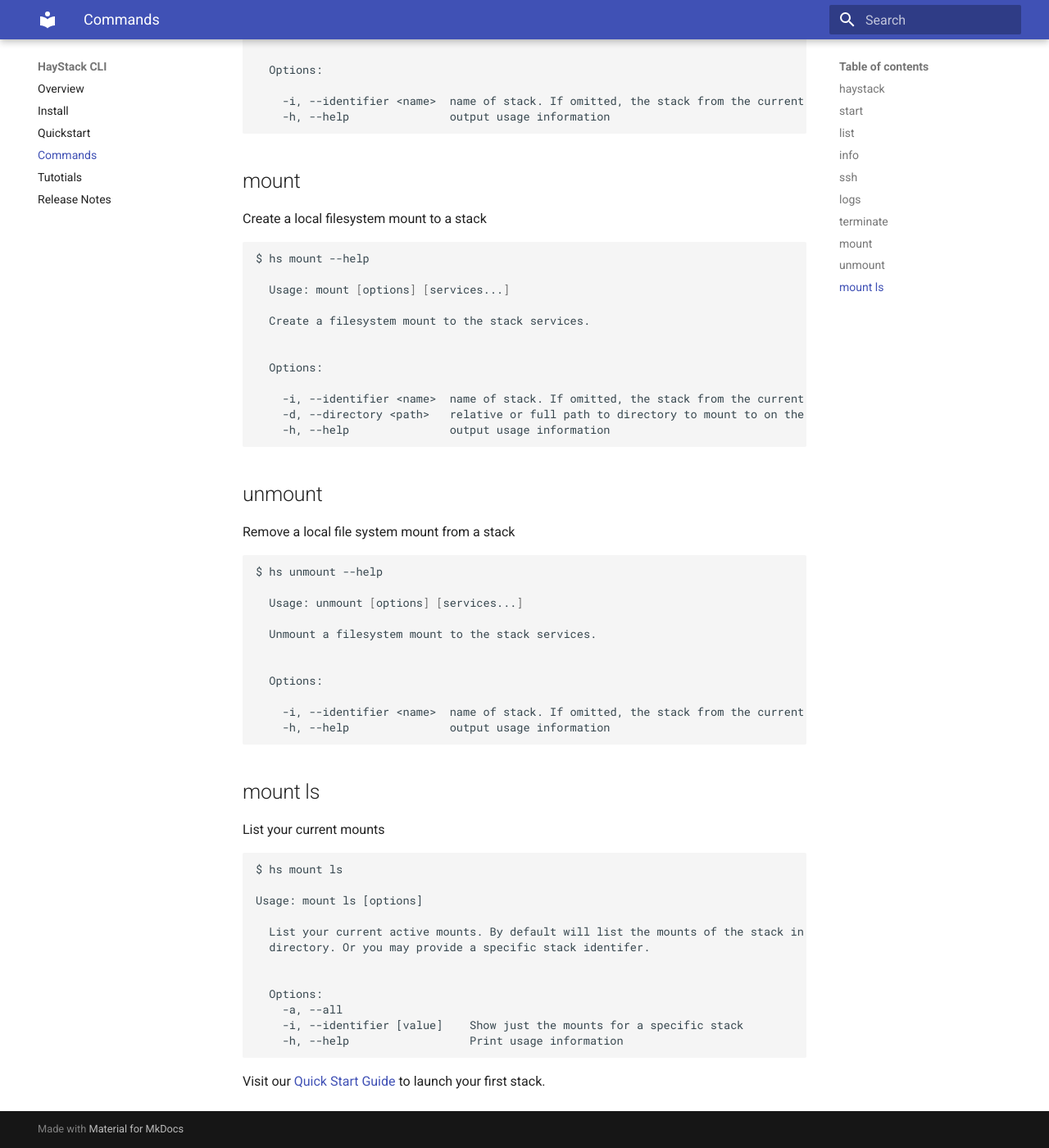
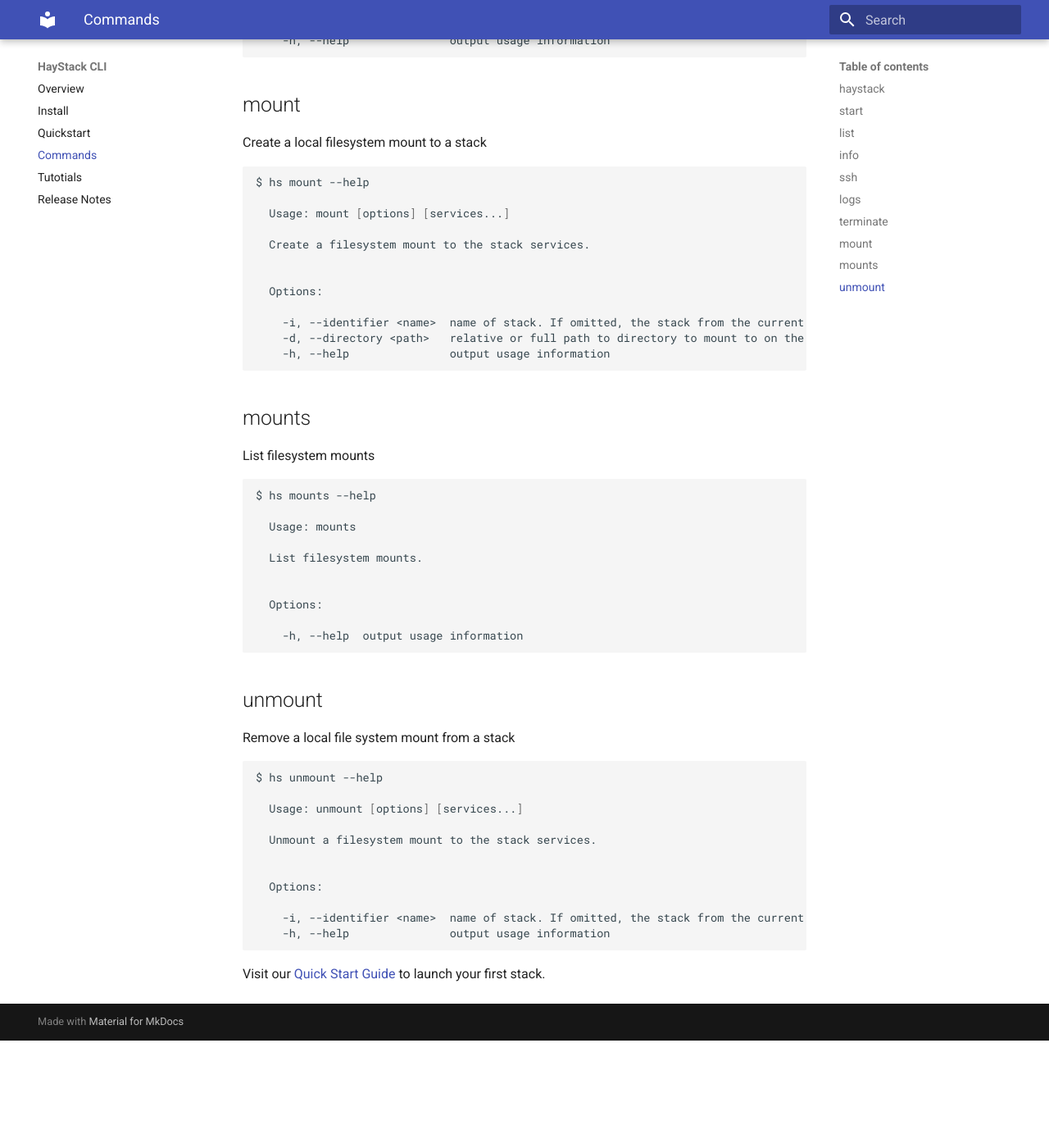
Before and after one commit to haystack-hq/cli, an MkDocs documentation site: the page built from docs/source/guides/index.md, in a window 1280 px wide and 1400 px high, scrolled down 2778 px. Shown: the whole window at 82% size. Built offline with MkDocs 1.6.1 and Material for MkDocs 9.7.7, drawn with Linux system fonts in a browser that asks for light colours; old or Windows-style settings are respelled for this version of MkDocs; after the commit the page ends 4047 px from its top, so only the background shows below that; some of the changed text lies outside the part shown.

Commit message:
docs: updated cmd docs to include mounts.

````diff
--- a/docs/source/guides/index.md
+++ b/docs/source/guides/index.md
@@ -29,9 +29,6 @@ $ hs
     terminate|rm [options]           Terminate a stack
     unmount [options] [services...]  Unmount a filesystem mount to the stack services.
 ```
-
-
-Depending on your system configuration, you may be required to preface each `haystack` command with `sudo`. To avoid having to use `sudo` with the `haystack` command, your system administrator can create a Unix group called `haystack` and add users to it.
 
 
 ## start
@@ -172,6 +169,24 @@ $ hs mount --help
 ```
 
 
+## mounts
+
+List filesystem mounts
+
+```sh
+$ hs mounts --help
+
+  Usage: mounts
+
+  List filesystem mounts.
+
+
+  Options:
+
+    -h, --help  output usage information
+```
+
+
 ## unmount
 
 Remove a local file system mount from a stack
@@ -191,27 +206,4 @@ $ hs unmount --help
 
 ```
 
-
-## mount ls
-
-List your current mounts
-
-```
-$ hs mount ls
-
-Usage: mount ls [options]
-
-  List your current active mounts. By default will list the mounts of the stack in the current
-  directory. Or you may provide a specific stack identifer.
-
-
-  Options:
-    -a, --all
-    -i, --identifier [value]	Show just the mounts for a specific stack
-    -h, --help 					Print usage information
-
-```
-
-
-
 Visit our [Quick Start Guide](../quickstart/index.md) to launch your first stack.
````
